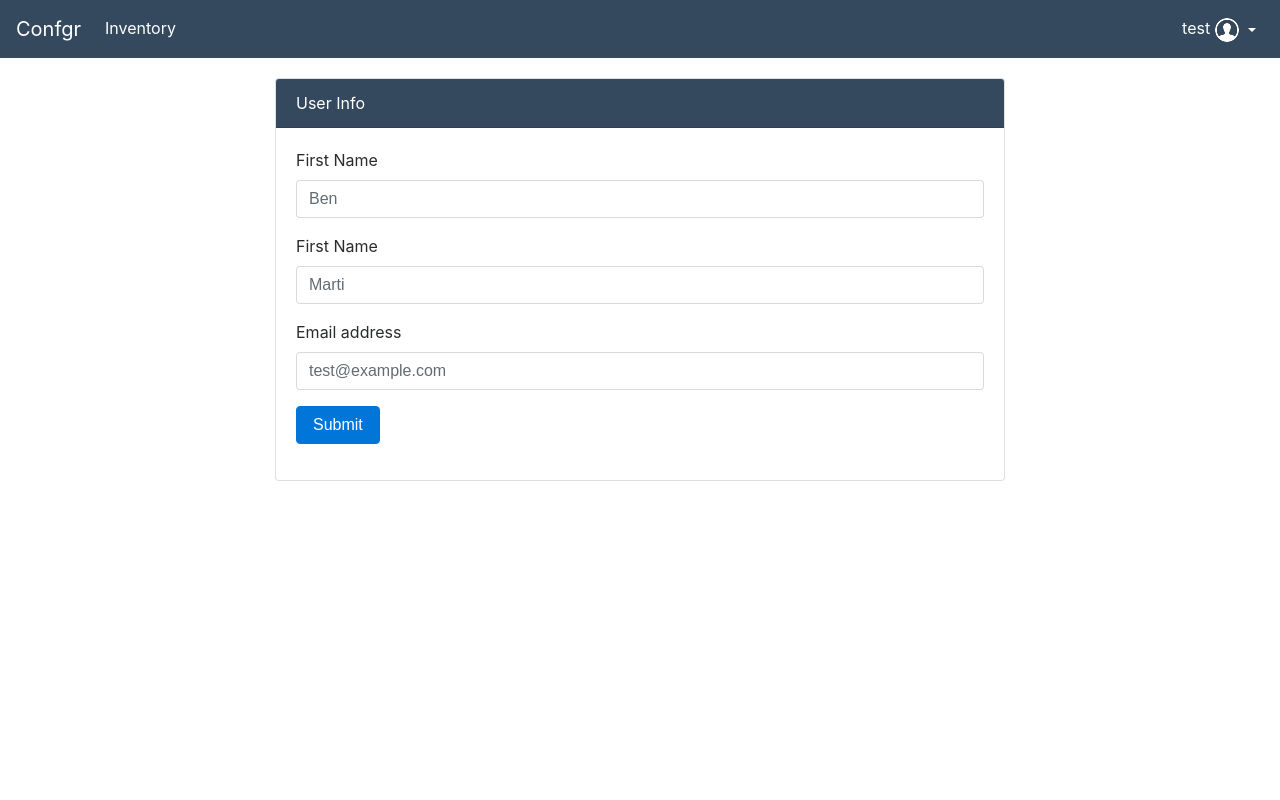
After one commit to WilliamMarti/confgr, a Flask app: page /profile/test/edit in a window 1280 px wide. The commit adds this page. Run offline with Flask 2, Linux system fonts and the light colour scheme; a user stored in the database is signed in; data comes from the database, SQL or seed files in the repository; both versions use the stored data as it was after the commit; some libraries are stand-ins or nearby versions.

Commit message:
change navbar, update profile pages

```diff
--- a/confgr/confgr.py
+++ b/confgr/confgr.py
@@ -16,11 +16,17 @@ def login_required(f):
 	@wraps(f)
 	def decorated_function(*args, **kwargs):
 
-		if session['logged_in'] != True:
+		try:
+
+			if session['logged_in'] != True:
+
+				return redirect("/login", code=302)
+
+			return f(*args, **kwargs)
+
+		except KeyError, e:
 
 			return redirect("/login", code=302)
-
-		return f(*args, **kwargs)
 
 	return decorated_function
 
@@ -117,7 +123,7 @@ def home(title=None, devices=None):
 		devices = "Error"
 
 
-	return render_template('home.html', title=title, devices=devices)
+	return render_template('home.html', title=title, devices=devices, username=session['username'])
 
 
 @application.route("/inventory")
@@ -128,7 +134,7 @@ def inventory(name=None, title=None):
 
 	title = "Inventory"
 
-	return render_template('inventory.html', name=name, title=title)
+	return render_template('inventory.html', name=name, title=title, username=session['username'])
 
 
 @application.route("/admin")
@@ -137,15 +143,70 @@ def admin(title=None):
 
 	title = "Admin"
 
-	return render_template('admin.html', title=title)
+	return render_template('admin.html', title=title, username=session['username'])
 
-@application.route("/profile")
+@application.route("/profile/<username>")
 @login_required
-def profile(title=None):
+def profile(username, title=None):
 
 	title = "Profile"
+	username = session['username']
 
-	return render_template('profile.html', title=title)
+	try:
+
+		conn = sqlite3.connect('confgrdb.db')
+		c = conn.cursor()
+
+		selectuser = """SELECT firstname, lastname, email FROM users WHERE username = '""" + username + """'"""
+		c.execute(selectuser)
+
+		result = c.fetchone()
+
+	except Exception:
+
+		return "Error"
+
+	firstname = result[0]
+	lastname = result[1]
+	email = result[2]
+
+
+	return render_template('profile.html', title=title, username=session['username'], firstname=firstname, lastname=lastname, email=email)
+
+
+@application.route("/profile/<username>/edit", methods=['GET'])
+@login_required
+def profileedit(username, title=None):
+
+	title = "Profile"
+	username = session['username']
+
+	try:
+
+		conn = sqlite3.connect('confgrdb.db')
+		c = conn.cursor()
+
+		selectuser = """SELECT firstname, lastname, email FROM users WHERE username = '""" + username + """'"""
+		c.execute(selectuser)
+
+		result = c.fetchone()
+
+	except Exception:
+
+		return "Error"
+
+	firstname = result[0]
+	lastname = result[1]
+	email = result[2]
+
+
+	return render_template('profileedit.html', title=title, username=session['username'], firstname=firstname, lastname=lastname, email=email)
+
+@application.route("/profile/<username>/edit", methods=['POST'])
+@login_required
+def profileedit_post(username, title=None):
+
+	return render_template('profileedit.html', title=title, username=session['username'], firstname=firstname, lastname=lastname, email=email)
 
 
 @application.route('/admin', methods=['POST'])
@@ -200,7 +261,7 @@ def page_not_found(e, title=None):
 
 	title = "404"
 
-	return render_template('404.html', title=title), 404
+	return render_template('404.html', title=title, username=session['username']), 404
 
 
 @application.errorhandler(500)
@@ -209,7 +270,7 @@ def server_error(e, title=None):
 
 	title = "500"
 
-	return render_template('500.html', title=title), 500
+	return render_template('500.html', title=title, username=session['username']), 500
 
 
 
--- a/confgr/static/button-controllers.js
+++ b/confgr/static/button-controllers.js
@@ -79,6 +79,34 @@ $(document).on('click','#loginbutton',function(){
 });
 
 
+
+$(document).on('click','#profilesubmit',function(){
+
+	var first = $('#firstname').val();
+	var last = $('#lastname').val();
+	var email = $('#email').val();
+	var username = $('#profilesubmit').attr('id');
+
+	$.ajax({
+
+		type: "POST",
+		url: '/profileedit',
+		data: {"first":first, "last":last, "email":email},
+		timeout: 0,
+
+		success: function(data) {
+
+			console.log(username);
+			window.location.replace("/profile/" + username);
+
+		}
+
+	});
+
+
+});
+
+
 $(document).on('click','.devicecheckbox',function(){
 
 	var clicked = $(this).attr('id');
--- a/confgr/static/style.css
+++ b/confgr/static/style.css
@@ -8,6 +8,9 @@
 
 	color:#fff;
 
+}
+.dropdown{
+	color:#fff;
 }
 
 .navbar-brand:hover{
@@ -79,3 +82,15 @@
 	color:red;
 
 }
+
+#runbutton{
+
+	width:100%;
+
+}
+
+.card{
+
+	margin-bottom:25px;
+
+}
--- a/confgr/templates/home.html
+++ b/confgr/templates/home.html
@@ -81,7 +81,7 @@
 
 							<div class="card-footer text-muted">
 
-								<button class="btn btn-primary">Run</button>
+								<button id="runbutton" class="btn btn-primary">Run</button>
 
 							</div>
 
--- a/confgr/templates/layout.html
+++ b/confgr/templates/layout.html
@@ -5,14 +5,14 @@
 
     <title> {{ title }} </title>
 
-    <link rel="stylesheet" href="../static/bootstrap/css/bootstrap.css" crossorigin="anonymous">
-    <link rel="stylesheet" href="../static/tether/dist/css/tether.css" crossorigin="anonymous">
-    <link rel="stylesheet" href="../static/style.css" crossorigin="anonymous">
+    <link rel="stylesheet" href="/static/bootstrap/css/bootstrap.css" crossorigin="anonymous">
+    <link rel="stylesheet" href="/static/tether/dist/css/tether.css" crossorigin="anonymous">
+    <link rel="stylesheet" href="/static/style.css" crossorigin="anonymous">
 
-    <script src="../static/tether/dist/js/tether.js" crossorigin="anonymous"></script>
+    <script src="/static/tether/dist/js/tether.js" crossorigin="anonymous"></script>
     <script src="https://ajax.googleapis.com/ajax/libs/jquery/3.2.1/jquery.min.js"></script>
-    <script src="../static/bootstrap/js/bootstrap.js" crossorigin="anonymous"></script>
-    <script src="../static/button-controllers.js" crossorigin="anonymous"></script>
+    <script src="/static/bootstrap/js/bootstrap.js" crossorigin="anonymous"></script>
+    <script src="/static/button-controllers.js" crossorigin="anonymous"></script>
 
 
   </header>
@@ -23,6 +23,8 @@
     <a class="navbar-brand custom-nav-link" href="/">Confgr</a>
 
     <div class="collapse navbar-collapse" id="navbarSupportedContent">
+
+      {% if username is defined %}
 
         <ul class="navbar-nav mr-auto">
 
@@ -35,28 +37,24 @@
 
         </ul>
 
+
         <ul class="nav navbar-nav navbar-right">
 
-        <li class="nav-item navbar-right">
-
-          <a class="nav-link custom-nav-link" href="/admin">Admin</a>
-
-        </li>
-
-
-        <li class="nav-item navbar-right">
-
-          <a class="nav-link custom-nav-link" href="/profile">Profile</a>
-
-        </li>
-
-        <li class="nav-item navbar-right">
-
-          <a class="nav-link custom-nav-link" href="/logout">Logout</a>
-
+          <li class="nav-item dropdown custom-nav-link">
+            <a class="nav-link dropdown-toggle custom-nav-link" id="navbarDropdownMenuLink" data-toggle="dropdown" aria-haspopup="true" aria-expanded="false">
+             {{ username }}
+             <img src="/static/icons/user-icon.png">
+            </a>
+            <div class="dropdown-menu" aria-labelledby="navbarDropdownMenuLink">
+              <a class="dropdown-item" href="/profile/{{ username }}">Profile</a>
+              <a class="dropdown-item" href="/admin">Admin</a>
+              <a class="dropdown-item" href="/logout">Logout</a>
+            </div>
           </li>
 
         </ul>
+
+      {% endif %}
 
     </div>
 
--- /dev/null
+++ b/confgr/templates/profileedit.html
@@ -0,0 +1,59 @@
+{% extends "layout.html" %}
+
+{% block body %}
+
+	<body>
+
+		<div class="container">
+
+		  <div class="row">
+
+		    <div class="col-md-8 offset-md-2">
+
+		    	<div class="card">
+
+
+
+				  <div class="card-header card-style">
+				    User Info
+				  </div>
+
+				  <div class="card-block">
+
+					  <div class="row">
+
+					  	<div class="col-md-12">
+
+							<form>
+							  <div class="form-group">
+							    <label for="firstname">First Name</label>
+							    <input type="text" class="form-control" id="firstname" placeholder="{{ firstname }}">
+							  </div>
+							  <div class="form-group">
+							    <label for="lastname">First Name</label>
+							    <input type="text" class="form-control" id="lastname" placeholder="{{ lastname }}">
+							  </div>
+							  <div class="form-group">
+							    <label for="email">Email address</label>
+							    <input type="email" class="form-control" id="email" placeholder="{{ email }}">
+							  </div>
+
+							  <button type="profilesubmit" id="{{ username }}" class="btn btn-primary">Submit</button>
+
+							</form>
+
+				    	</div> <!-- col 12 -->
+
+					  </div> <!-- row -->
+
+				</div> <!-- Card -->
+
+		    </div> <!-- column -->
+
+		  </div> <!-- row -->
+
+		</div> <!-- container -->
+
+	</body>
+
+{% endblock %}
```
Also changed, not shown: confgr/templates/admin.html (+22 -0 lines), confgr/templates/profile.html (+25 -15 lines), confgr/confgrdb.db, confgr/static/icons/user-icon.png (added). Lines whose indentation alone changed are shown as unchanged.
